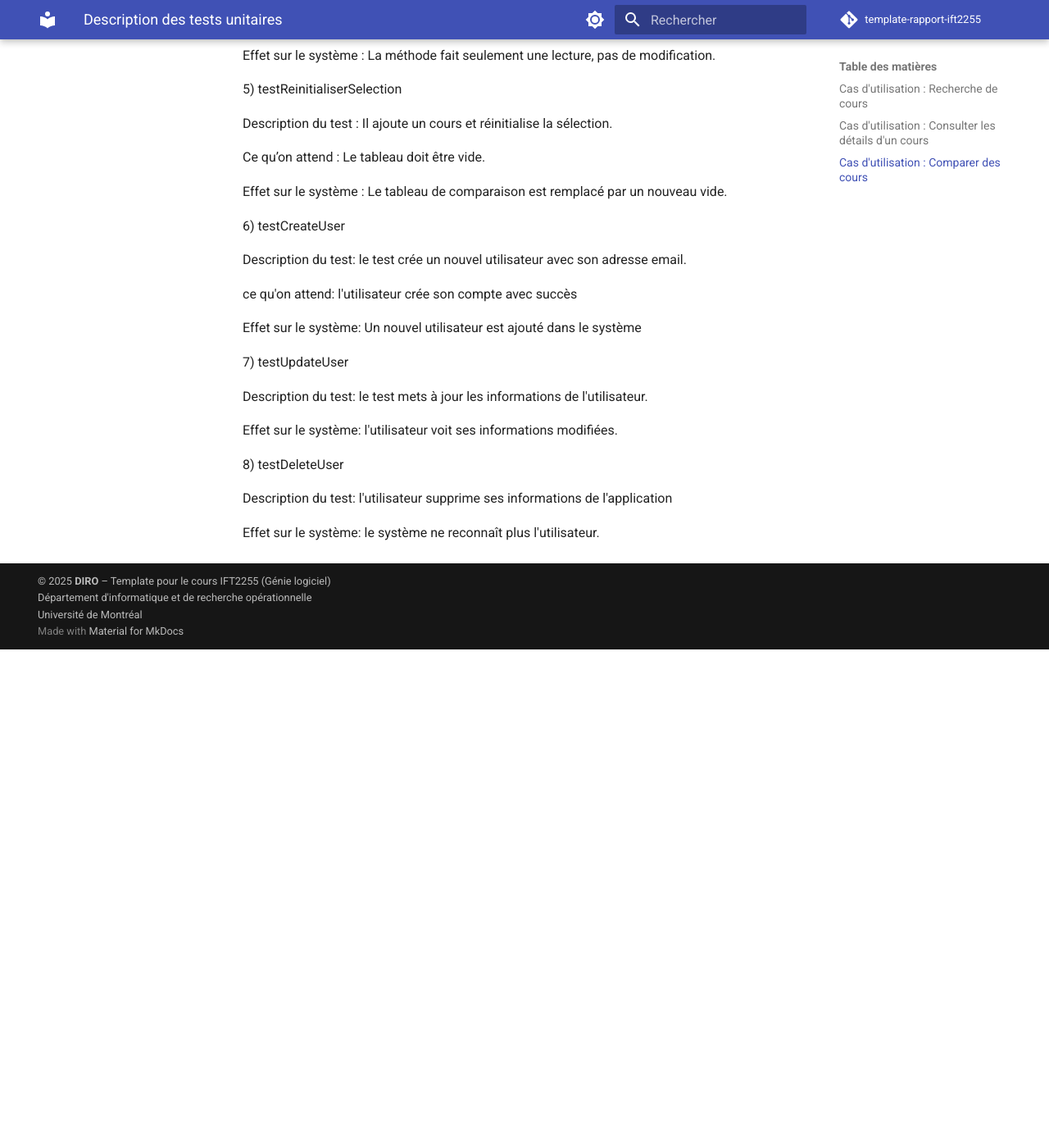
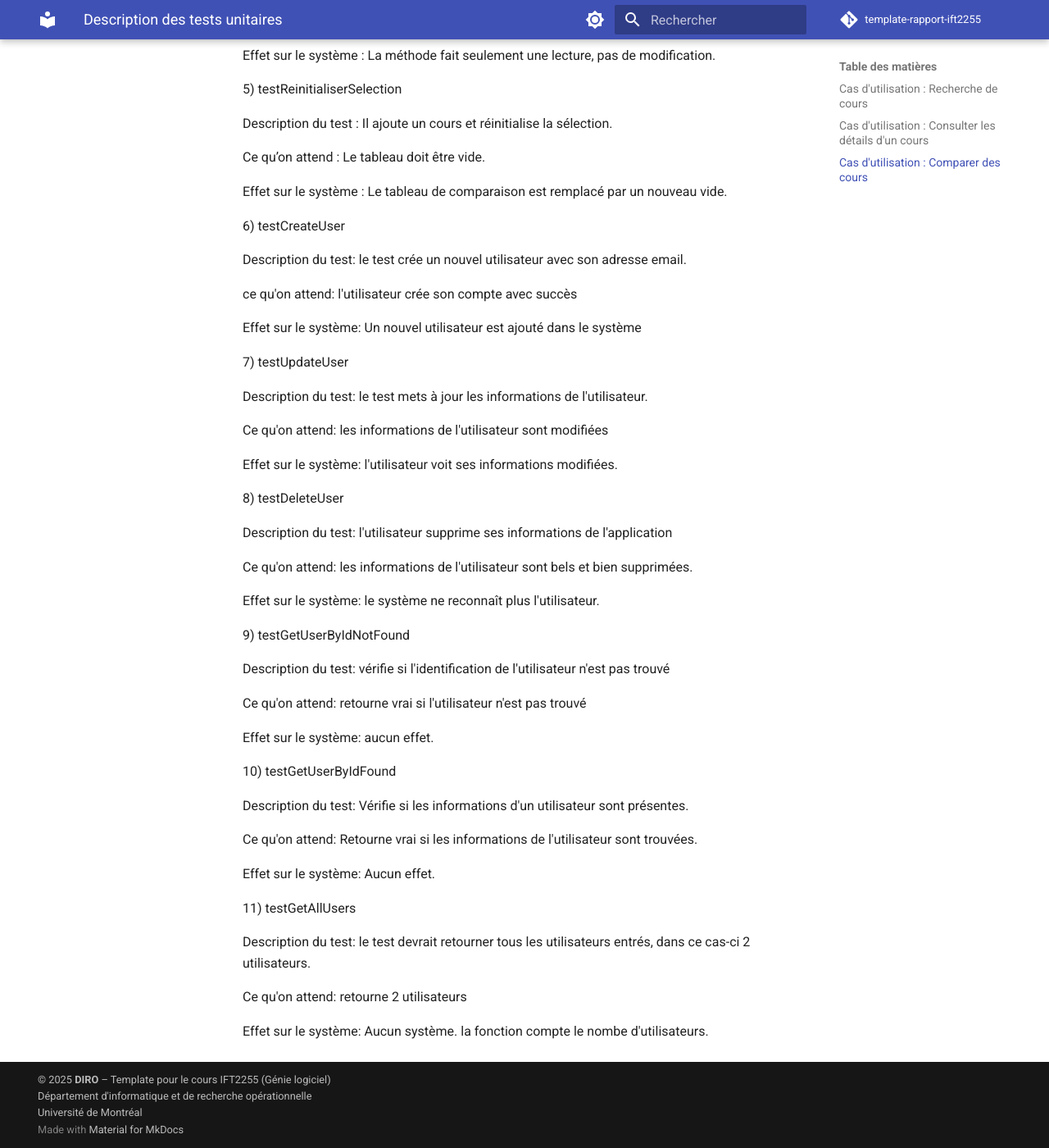
Before and after one commit to jujutheriault/IFT2255_Devoir1, an MkDocs documentation site: the page built from docs/conception/tests.md, in a window 1280 px wide and 1400 px high, scrolled down 1065 px. Shown: the whole window at 82% size. Built offline with MkDocs 1.6.1 and Material for MkDocs 9.7.7, drawn with Linux system fonts in a browser that asks for light colours; comment, search, counter and statistics services are not loaded; before the commit the page ends 1857 px from its top, so only the background shows below that.

Commit message:
User Servicetest

```diff
--- a/docs/conception/tests.md
+++ b/docs/conception/tests.md
@@ -85,6 +85,9 @@ Un nouvel utilisateur est ajouté dans le système
 Description du test:
 le test mets à jour les informations de l'utilisateur.
 
+Ce qu'on attend:
+les informations de l'utilisateur sont modifiées
+
 Effet sur le système:
 l'utilisateur voit ses informations modifiées.
 
@@ -93,5 +96,41 @@ l'utilisateur voit ses informations modifiées.
 Description du test:
 l'utilisateur supprime ses informations de l'application
 
+Ce qu'on attend:
+les informations de l'utilisateur sont bels et bien supprimées.
+
 Effet sur le système:
 le système ne reconnaît plus l'utilisateur.
+
+9) testGetUserByIdNotFound
+
+Description du test:
+vérifie si l'identification de l'utilisateur n'est pas trouvé
+
+Ce qu'on attend:
+retourne vrai si l'utilisateur n'est pas trouvé
+
+Effet sur le système:
+aucun effet.
+
+10) testGetUserByIdFound
+
+Description du test:
+Vérifie si les informations d'un utilisateur sont présentes.
+
+Ce qu'on attend:
+Retourne vrai si les informations de l'utilisateur sont trouvées.
+
+Effet sur le système:
+Aucun effet.
+
+11) testGetAllUsers
+
+Description du test:
+le test devrait retourner tous les utilisateurs entrés, dans ce cas-ci 2 utilisateurs.
+
+Ce qu'on attend:
+retourne 2 utilisateurs
+
+Effet sur le système:
+Aucun système. la fonction compte le nombe d'utilisateurs.
```
